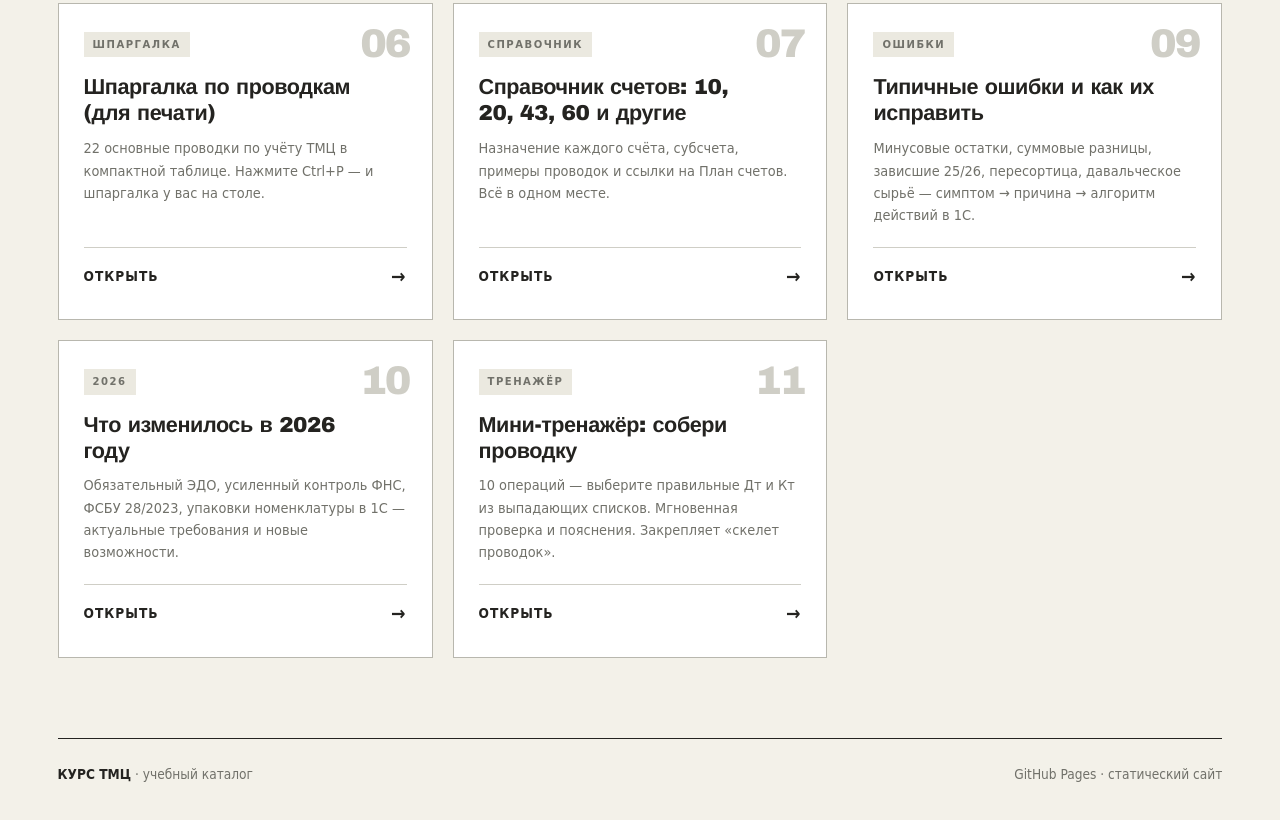
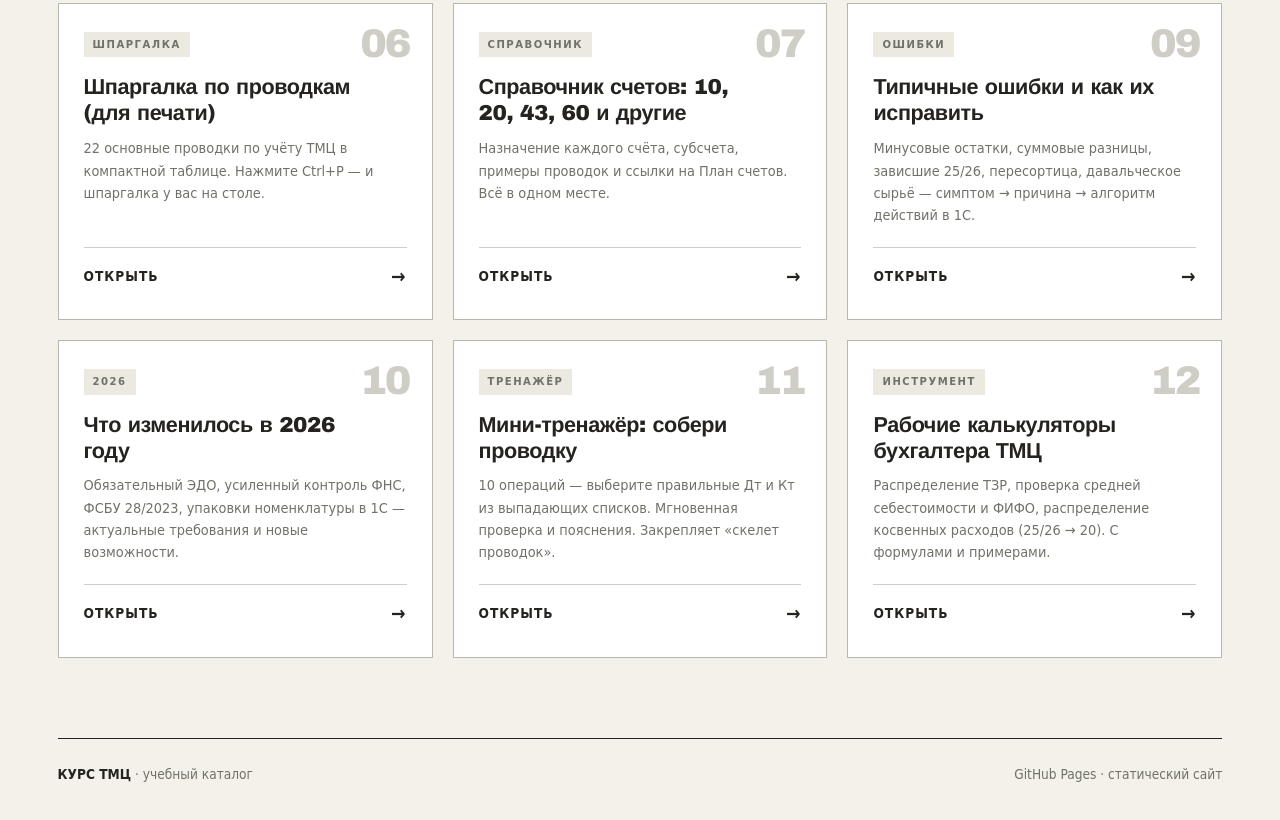
Before and after one commit to cha-cha-cha-light/alex, a plain HTML site: page index.html in a window 1280 px wide. Shown: the part 1388-2208 px from the top of the page. Drawn offline with Linux system fonts and the light colour scheme.

Commit message:
Update index.html

```diff
--- a/index.html
+++ b/index.html
@@ -127,6 +127,13 @@
                 title: "Мини-тренажёр: собери проводку",
                 desc:  "10 операций — выберите правильные Дт и Кт из выпадающих списков. Мгновенная проверка и пояснения. Закрепляет «скелет проводок».",
                 url:   "tmc_trainer.html"
+            },
+            {
+                num:   "12",
+                tag:   "ИНСТРУМЕНТ",
+                title: "Рабочие калькуляторы бухгалтера ТМЦ",
+                desc:  "Распределение ТЗР, проверка средней себестоимости и ФИФО, распределение косвенных расходов (25/26 → 20). С формулами и примерами.",
+                url:   "tmc_calculator.html"
             }
         ];
 
```
